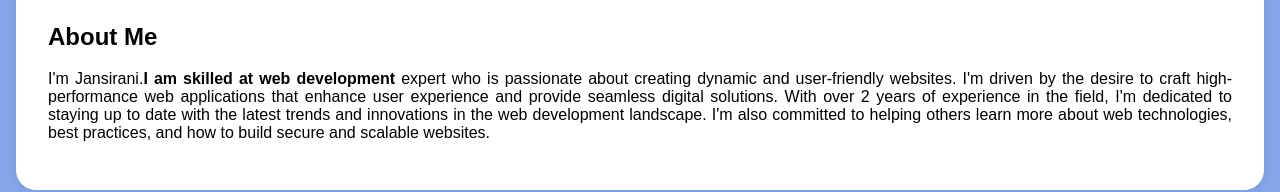
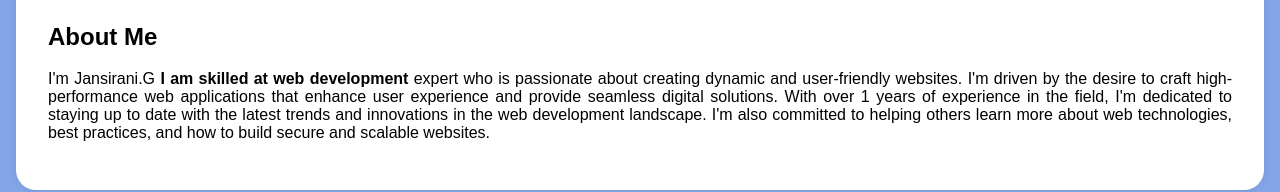
Before and after one commit to Jansi-rani14/digital-portfolio, a plain HTML site: page index.html in a window 1280 px wide. Shown: the part 276-468 px from the top of the page. Drawn offline with Linux system fonts and the light colour scheme.

Commit message:
Update index.html

```diff
--- a/index.html
+++ b/index.html
@@ -115,9 +115,9 @@
     <section id="about">
         <div class="section-content">
             <h2>About Me</h2>
-            <p>I'm Jansirani.<b>I am skilled at web development</b> expert who is passionate about creating dynamic and user-friendly websites.
+            <p>I'm Jansirani.G<b> I am skilled at web development</b> expert who is passionate about creating dynamic and user-friendly websites.
                 I'm driven by the desire to craft high-performance web applications that enhance user experience and provide
-                 seamless digital solutions. With over 2 years of experience in the field, I'm dedicated to staying up to date
+                 seamless digital solutions. With over 1 years of experience in the field, I'm dedicated to staying up to date
                  with the latest trends and innovations in the
                  web development landscape. I'm also committed to helping others learn more about web technologies,
                  best practices, and how to build secure and scalable websites.</p>
```
